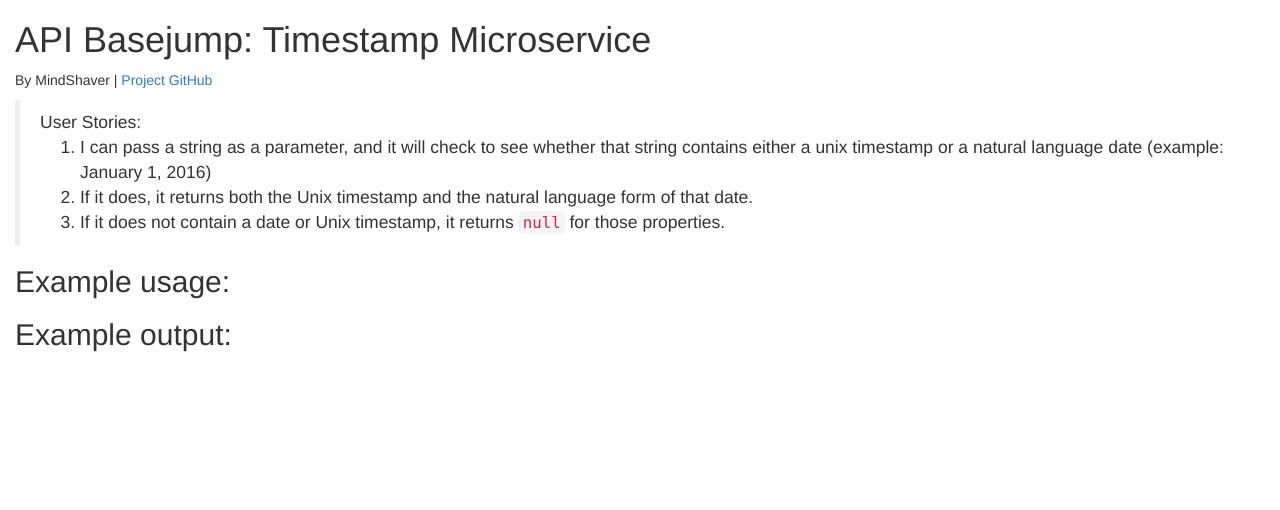
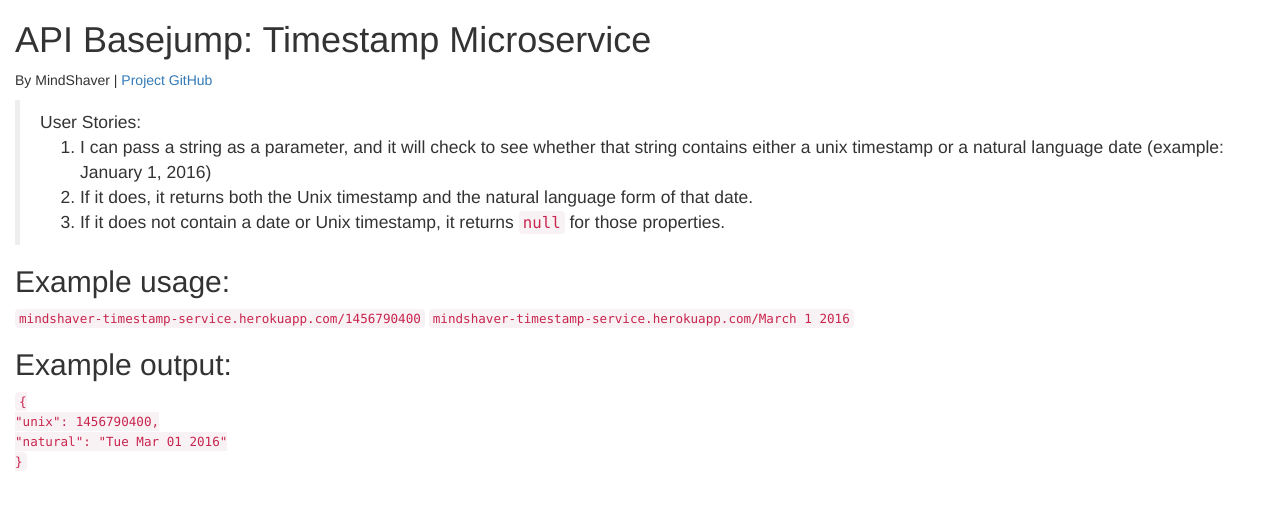
Before and after one commit to MindShaver/timestamp-app, a website: page index.html in a window 1280 px wide. Drawn offline with nearby package versions, Linux system fonts and the light colour scheme.

Commit message:
Added examples and link

```diff
--- a/index.html
+++ b/index.html
@@ -21,8 +21,13 @@
         </ol>
     </blockquote>
     <h2>Example usage:</h2>
-
+    <code>mindshaver-timestamp-service.herokuapp.com/1456790400</code>
+    <code>mindshaver-timestamp-service.herokuapp.com/March 1 2016</code>
     <h2>Example output:</h2>
+    <code>{<br/>
+   "unix": 1456790400,<br/>
+   "natural": "Tue Mar 01 2016"<br/>
+}</code>
 
 </div>
 </body>
```
Also changed, not shown: README.md.
